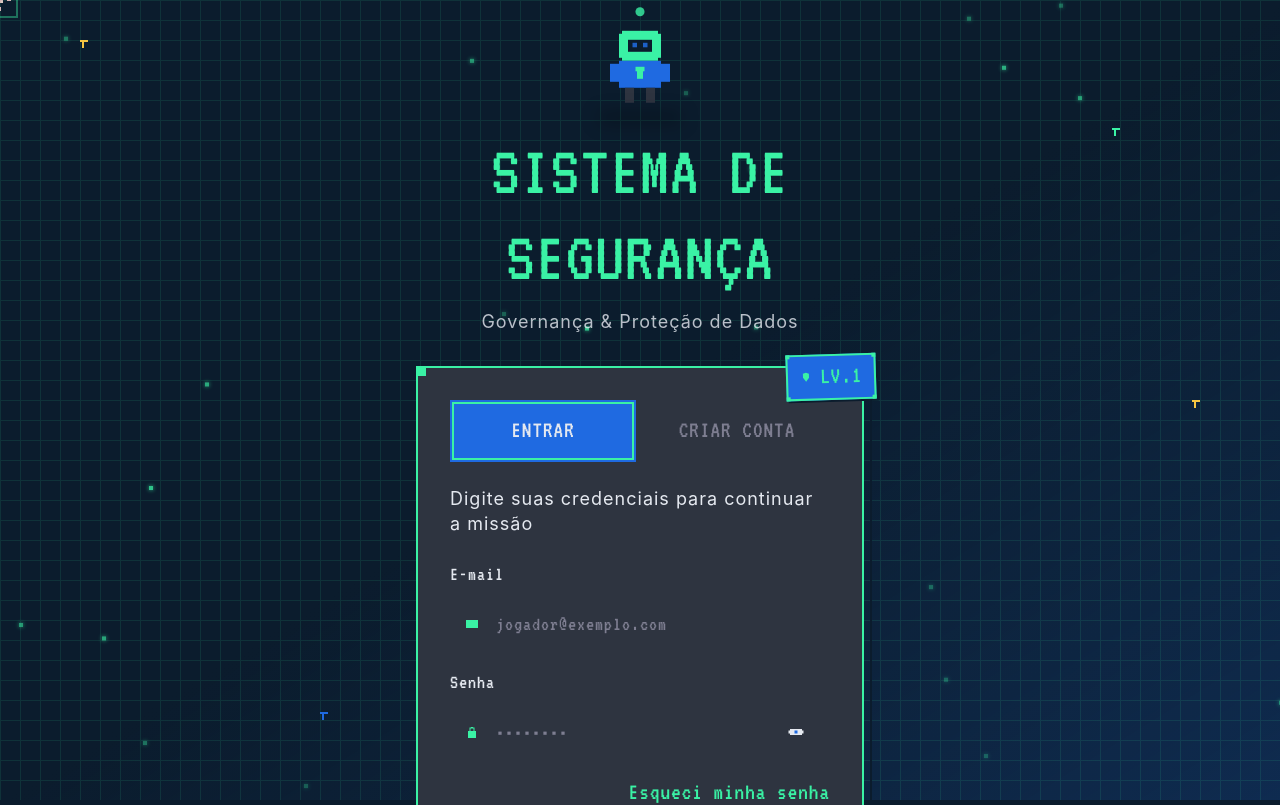
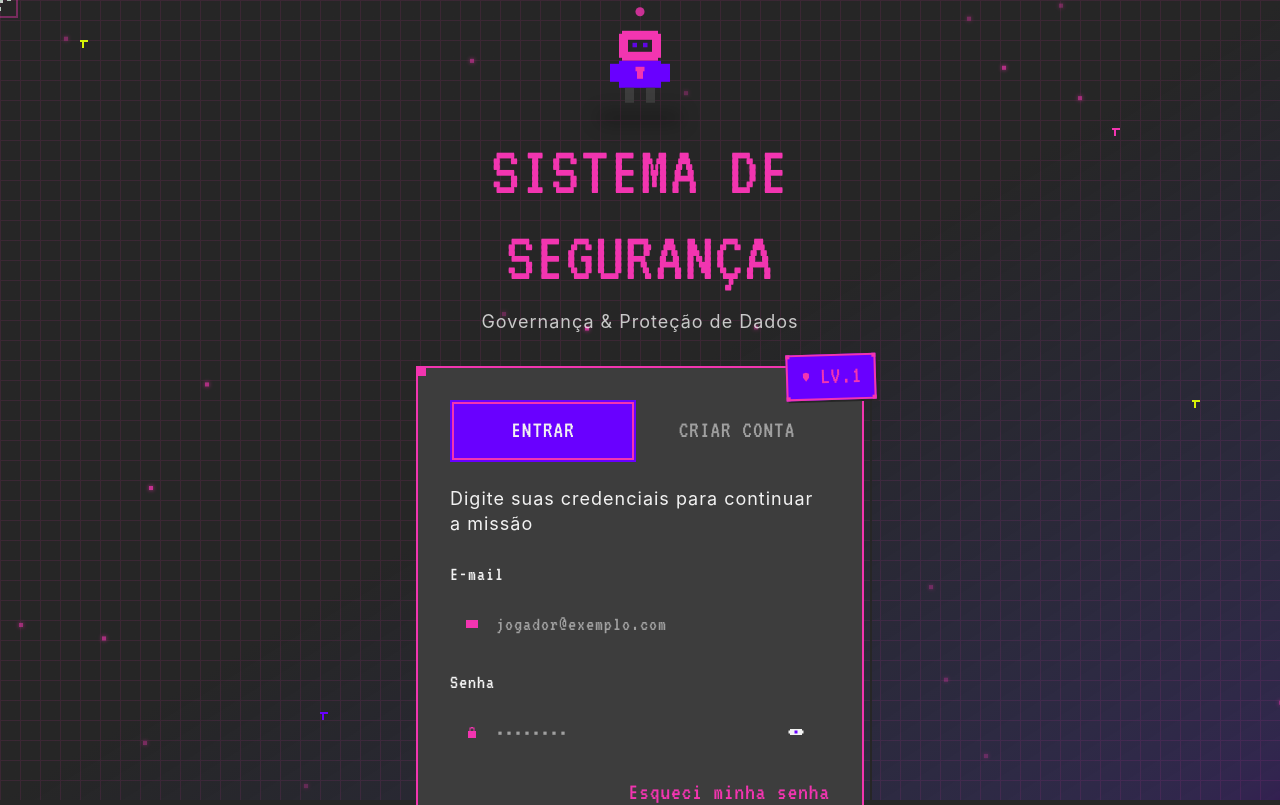
Before and after one commit to Guilherme-Fadel/SecurePlay, a React (Vite) app in the folder frontend/: page /login in a window 1280 px wide. Shown: the top 805 px of the page. Built offline with nearby package versions, Linux system fonts and the light colour scheme; no server answers.

Commit message:
Ajuste de paleta de cores

```diff
--- a/frontend/src/components/ui/feedback/PasswordStrengthBar.tsx
+++ b/frontend/src/components/ui/feedback/PasswordStrengthBar.tsx
@@ -84,7 +84,7 @@ function StrengthSegment({
     <div
       className="h-1.5 flex-1 border border-[var(--border)] relative overflow-hidden"
       style={{
-        background: active ? color : "#2E3440",
+        background: active ? color : "var(--surface-alt)",
       }}
     >
       {active && <SegmentOverlay />}
--- a/frontend/src/components/ui/visuals/PixelMascot.tsx
+++ b/frontend/src/components/ui/visuals/PixelMascot.tsx
@@ -47,8 +47,8 @@ export function PixelMascot({ className }: PixelMascotProps) {
         <rect x="12" y="32" width="6" height="12" fill="var(--primary)" />
         <rect x="46" y="32" width="6" height="12" fill="var(--primary)" />
 
-        <rect x="22" y="48" width="6" height="10" fill="#2E3440" />
-        <rect x="36" y="48" width="6" height="10" fill="#2E3440" />
+        <rect x="22" y="48" width="6" height="10" fill="var(--surface-alt)" />
+        <rect x="36" y="48" width="6" height="10" fill="var(--surface-alt)" />
 
       </svg>
 
--- a/frontend/src/styles/theme.css
+++ b/frontend/src/styles/theme.css
@@ -14,8 +14,8 @@ a:active {
 
 .bg-grid-pattern {
   background-image:
-    linear-gradient(0deg, transparent 24%, rgba(31,106,225,0.3) 25%, rgba(31,106,225,0.3) 26%, transparent 27%, transparent 74%, rgba(31,106,225,0.3) 75%, rgba(31,106,225,0.3) 76%, transparent 77%, transparent),
-    linear-gradient(90deg, transparent 24%, rgba(31,106,225,0.3) 25%, rgba(31,106,225,0.3) 26%, transparent 27%, transparent 74%, rgba(31,106,225,0.3) 75%, rgba(31,106,225,0.3) 76%, transparent 77%, transparent);
+    linear-gradient(0deg, transparent 24%, rgba(105,0,255,0.3) 25%, rgba(105,0,255,0.3) 26%, transparent 27%, transparent 74%, rgba(105,0,255,0.3) 75%, rgba(105,0,255,0.3) 76%, transparent 77%, transparent),
+    linear-gradient(90deg, transparent 24%, rgba(105,0,255,0.3) 25%, rgba(105,0,255,0.3) 26%, transparent 27%, transparent 74%, rgba(105,0,255,0.3) 75%, rgba(105,0,255,0.3) 76%, transparent 77%, transparent);
 
   background-size: 50px 50px;
 }
@@ -43,48 +43,48 @@ body,
 :root {
 
   /* cores */
-  --primary: #1f6ae1;
-  --primary-rgb: 31, 106, 225;
+  --primary: #6900FF;
+  --primary-rgb: 105, 0, 255;
 
-  --primary-light: #4b87e7;
-  --primary-dark: #1854b4;
-  --primary-hover: #1a5bc4;
+  --primary-light: #8a33ff;
+  --primary-dark: #5200cc;
+  --primary-hover: #5c00e6;
 
 
-  --secondary: #3af2a5;
-  --secondary-rgb: 58, 242, 165;
+  --secondary: #F235B0;
+  --secondary-rgb: 242, 53, 176;
 
-  --secondary-light: #61f4b7;
-  --secondary-dark: #2ec184;
-  --secondary-hover: #34d994;
+  --secondary-light: #f55fc2;
+  --secondary-dark: #c22a8d;
+  --secondary-hover: #d9309e;
 
 
-  --accent: #f5c542;
-  --accent-rgb: 245, 197, 66;
+  --accent: #D7F207;
+  --accent-rgb: 215, 242, 7;
 
-  --accent-light: #f8d470;
-  --accent-dark: #b89431;
-  --accent-hover: #ddb33b;
+  --accent-light: #e0f53f;
+  --accent-dark: #a8bd05;
+  --accent-hover: #c2d906;
 
-  --background-primary: #e5e9f0;
-  --background: #0b1c2d;
-  --background-2: #0B1220;
-  --background-rgb: 11, 28, 45;
+  --background-primary: #F2F2F2;
+  --background: #262626;
+  --background-2: #1a1a1a;
+  --background-rgb: 38, 38, 38;
 
-  --surface: #1a2942;
-  --surface-alt: #2e3440;
+  --surface: #333333;
+  --surface-alt: #3d3d3d;
 
-  --text-primary: #e5e9f0;
-  --text-secondary: #7e7e91;
+  --text-primary: #F2F2F2;
+  --text-secondary: #a0a0a0;
 
-  --text-inverse: #0b1c2d;
+  --text-inverse: #262626;
 
-  --border-primary: #e5e9f0;
-  --border: #2e3440;
-  --border-light: #3b4252;
+  --border-primary: #F2F2F2;
+  --border: #3d3d3d;
+  --border-light: #4d4d4d;
 
   --danger: #d4183d;
-  --success: #2ed8a0;
+  --success: #D7F207;
 
   --overlay-dark: rgba(0,0,0,0.5);
   --overlay-light: rgba(255,255,255,0.1);
```
